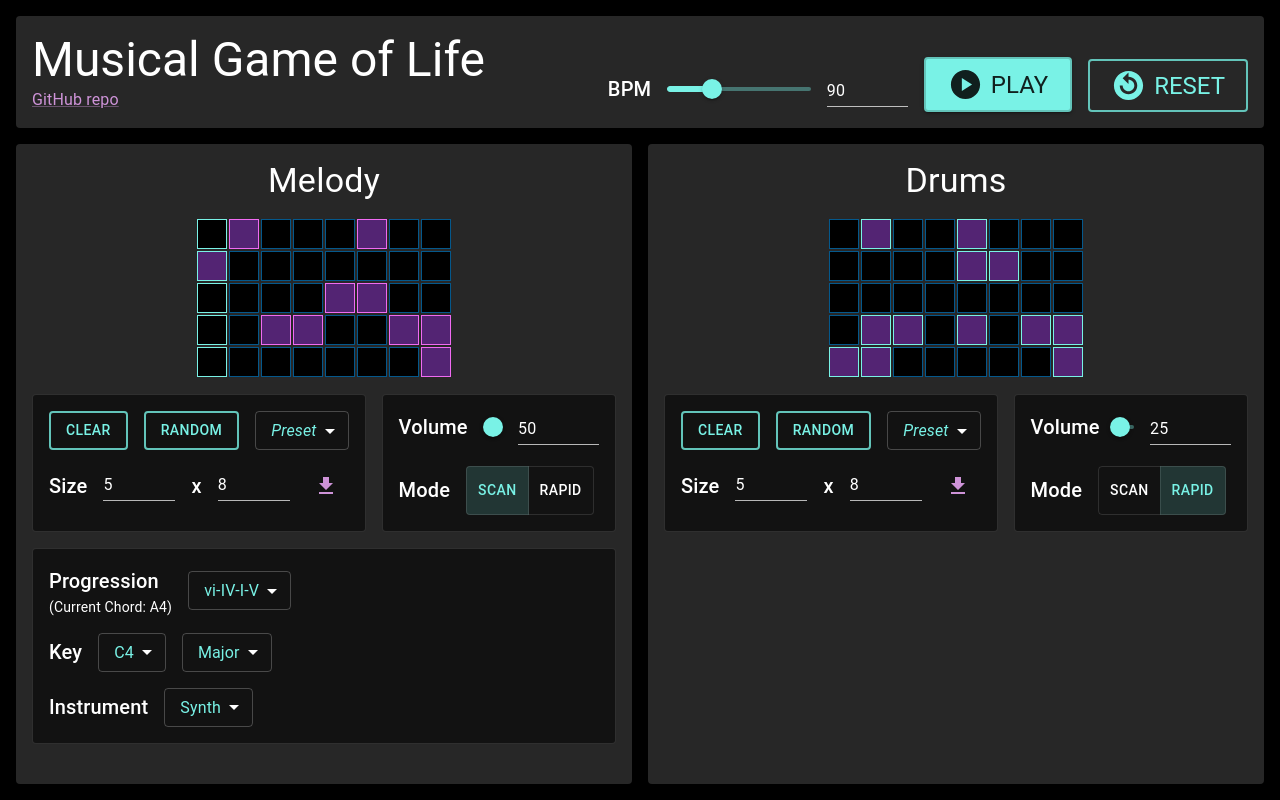
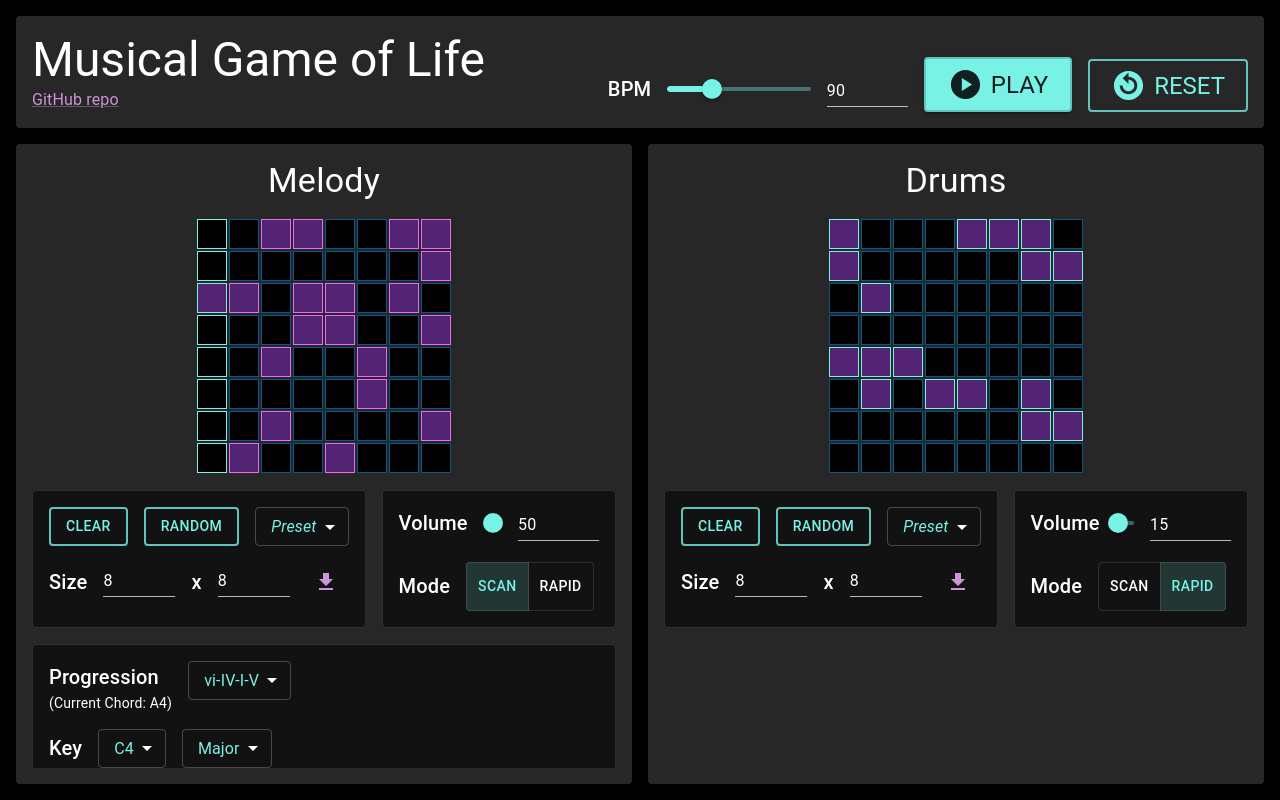
Before and after one commit to s-leirbag/algorithmic-music, a React (Create React App) app: page / in a window 1280 px wide. Built offline with nearby package versions, Linux system fonts and the light colour scheme.

Commit message:
vertical ship, extra notes option, 8x8 default board, quieter drums

```diff
--- a/src/App.tsx
+++ b/src/App.tsx
@@ -125,7 +125,7 @@ function App() {
           <Grid
             name='Drums'
             {...{speed, status, onUnsyncEdit}}
-            defaultVolume={25}
+            defaultVolume={15}
           />
         </Stack>
       </div>
--- a/src/GameUtil.ts
+++ b/src/GameUtil.ts
@@ -182,7 +182,28 @@ const presetsRaw = new Map([
     `
   ],
   [
-    '25P3H1V0.1',
+    '25P3H1V0.1 Vertical',
+    `
+    010000
+    101000
+    101000
+    001000
+    001100
+    010100
+    000000
+    001110
+    001010
+    010100
+    000110
+    000000
+    000100
+    010100
+    010100
+    001000
+    `
+  ],
+  [
+    '25P3H1V0.1 Horizontal',
     `
     0000000000000000
     0000000110100000
--- a/src/Grid.tsx
+++ b/src/Grid.tsx
@@ -60,7 +60,7 @@ interface GridProps {
 }
 
 export default function Grid({ name, defaultNRows, defaultNCols, speed, status, defaultVolume, onUnsyncEdit }: GridProps) {
-  const [nRows, setNRows] = useState(defaultNRows || 5);
+  const [nRows, setNRows] = useState(defaultNRows || 8);
   const [nCols, setNCols] = useState(defaultNCols || 8);
   const [grid, setGrid] = useState(randGrid(nRows, nCols));
   const [colToPlay, setColToPlay] = useState(0);
@@ -352,7 +352,7 @@ export default function Grid({ name, defaultNRows, defaultNCols, speed, status,
         </Box>
         {name === 'Melody' ? (
           <Paper variant='outlined' sx={{ display: 'flex', flexDirection: 'column', alignItems: 'flex-start' }}>
-            <Stack direction='row' spacing={2} alignItems="center" justifyContent='center'>
+            <Stack direction='row' spacing={2} alignItems="flex-start" justifyContent='center'>
               <Stack direction='column' spacing={0} alignItems="flex-start" justifyContent='center'>
                 <Typography variant='h6' component='p' align='center' >Progression</Typography>
                 <Typography variant='body2' component='p' width='100%' >(Current Chord: {prog[chordInd].root})</Typography>
--- a/src/SoundUtil.ts
+++ b/src/SoundUtil.ts
@@ -86,7 +86,7 @@ const makeChromScale = (octave: number) => chromaticScale.map((note) => note + o
 export const chromaticNotes = makeChromScale(3).concat(makeChromScale(4));
 
 // Function to get the notes for a chord based on its root note
-export function getChord(root: string, scale: string[]) {
+export function getChord(root: string, scale: string[], extra: number = 0) {
     const rootIndex = scale.indexOf(root);
     if (rootIndex === -1) {
         console.error("Root note not found in the scale!");
@@ -97,7 +97,12 @@ export function getChord(root: string, scale: string[]) {
     notes.push(scale[rootIndex]);
     notes.push(scale[(rootIndex + 2) % scale.length]);
     notes.push(scale[(rootIndex + 4) % scale.length]);
-    // notes.push(scale[(rootIndex + 6) % scale.length]);
+
+    const extraNotes = [1, 3, 5, 6].sort((a, b) => 0.5 - Math.random());
+    for (let i = 0; i < extra; i++) {
+        notes.push(scale[(rootIndex + (extraNotes.pop() || 0)) % scale.length]);
+    }
+
     return notes;
 }
 
```
